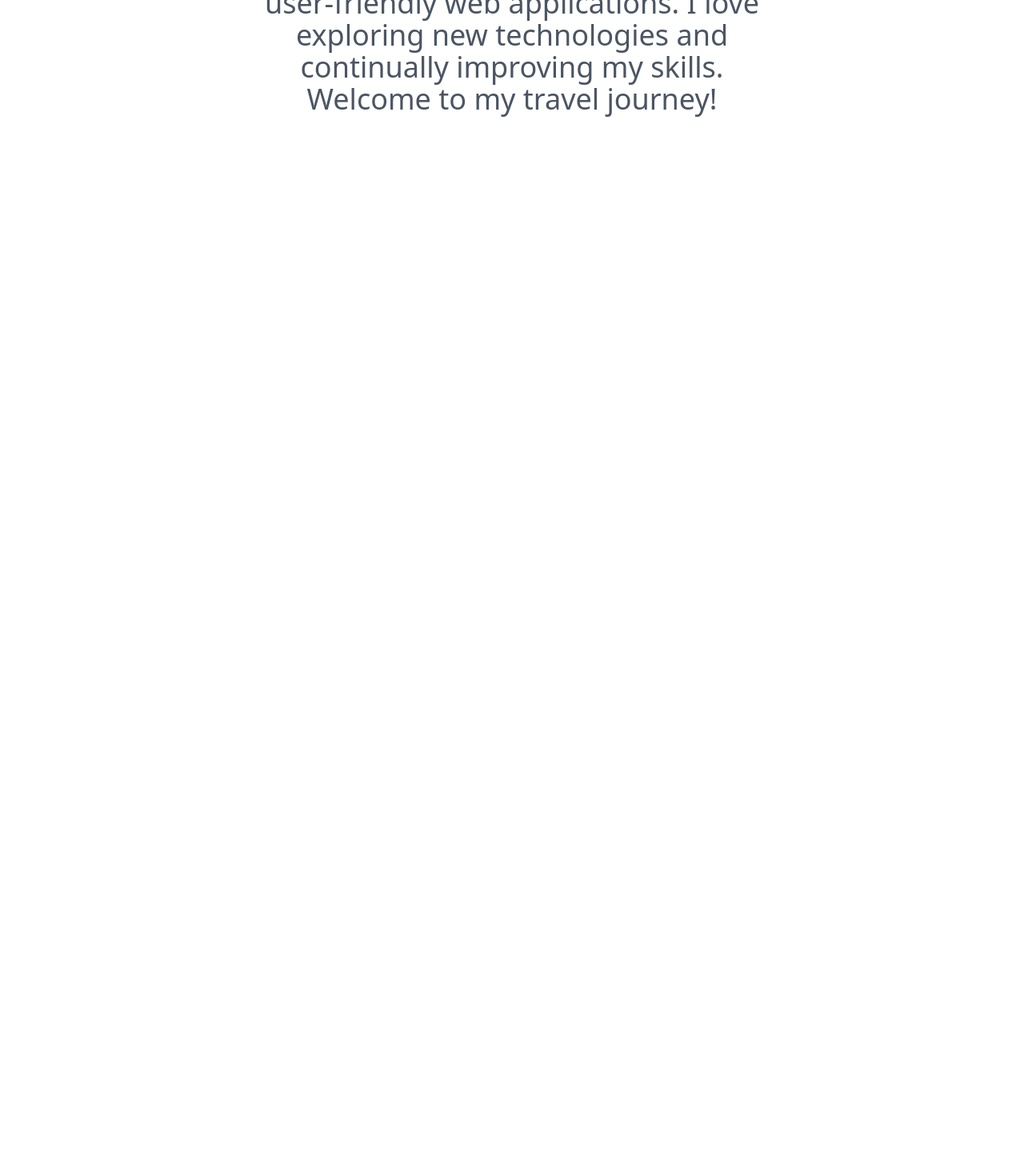
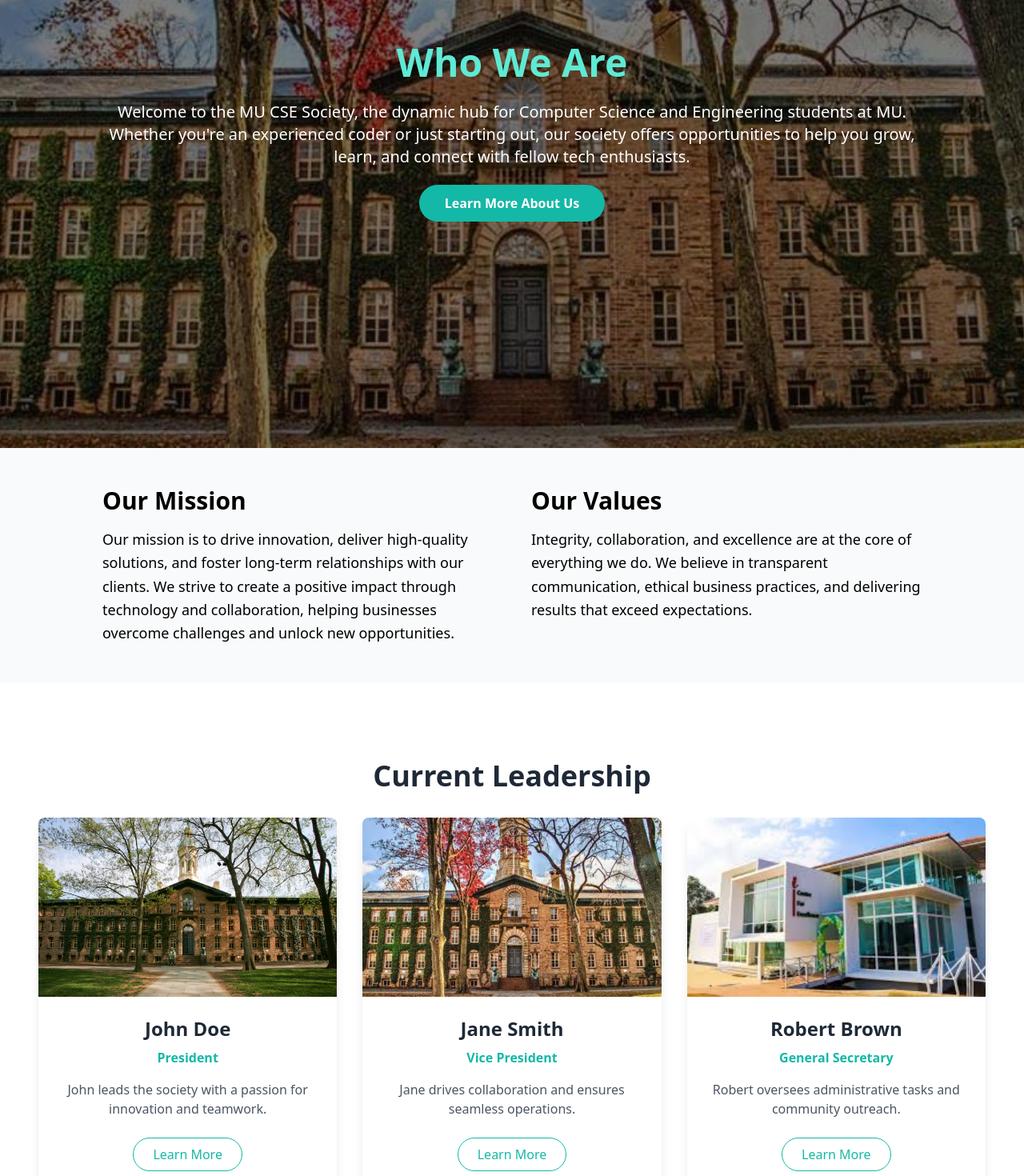
Before and after one commit to Maruf19/society, a React (Create React App) app: page /About in a window 1280 px wide. Shown: the part 320-1790 px from the top of the page at 80% size. Before the commit the page ends 800 px from the top, so only its background shows below. Built offline with nearby package versions, Linux system fonts and the light colour scheme.

Commit message:
updated about section

```diff
--- a/package.json
+++ b/package.json
@@ -9,6 +9,7 @@
     "@testing-library/jest-dom": "^5.17.0",
     "@testing-library/react": "^13.4.0",
     "@testing-library/user-event": "^13.5.0",
+    "framer-motion": "^11.5.4",
     "heroicons-react": "^1.4.1",
     "react": "^18.3.1",
     "react-dom": "^18.3.1",
--- a/src/pages/About.js
+++ b/src/pages/About.js
@@ -1,23 +1,93 @@
 import React from 'react';
+import { motion } from 'framer-motion';
+
+// Import your background image from Assets folder inside Components
+import img from '../components/Assets/11.jpg';
+import img1 from '../components/Assets/22.jpg';
+import img2 from '../components/Assets/mu.jpeg';
+import img3 from '../components/Assets/mu1.jpg';
+import Footer from '../components/Footer';
 import Navbar from '../components/Navbar';
+import Leadership from './Leader';
 
-function About() {
+// Sample team data
+const team = [
+  {
+    name: 'John Doe',
+    role: 'CEO & Founder',
+    image: img1,
+  },
+  {
+    name: 'Jane Smith',
+    role: 'CTO',
+    image: img2,
+  },
+  {
+    name: 'Robert Brown',
+    role: 'Chief Designer',
+    image: img3,
+  },
+];
+
+const cardVariants = {
+  hidden: { opacity: 0, scale: 0.8 },
+  visible: { opacity: 1, scale: 1, transition: { duration: 0.5 } },
+};
+
+const AboutUs = () => {
   return (
     <>
-    <Navbar/>
-      <section className="bg-black-100 py-12">
-  <div class="container mx-auto px-4">
-    <div class="text-center">
-      <h2 class="text-4xl font-bold text-red-500 bg-red-800 mb-4">About Me</h2>
-      <p class="text-4xl text-gray-600 max-w-2xl mx-auto">
-        Hello! I'm Maruf, a passionate full stack developer and programmer with experience in building responsive and user-friendly web applications. I love exploring new technologies and continually improving my skills. Welcome to my travel journey!
-      </p>
-    </div>
+      <Navbar />
 
-  </div>
-</section>
-</>
+      {/* Background Section */}
+      <section className="relative py-20 flex items-center justify-center min-h-screen">
+        {/* Background Image */}
+        <div className="absolute inset-0">
+          <img src={img} alt="background" className="object-cover h-full w-full" />
+        </div>
+        {/* Overlay */}
+        <div className="absolute inset-0 bg-black opacity-50"></div>
+        {/* Content */}
+        <div className="relative z-10 container mx-auto px-6 text-center">
+          <h1 className="text-4xl lg:text-5xl font-extrabold text-teal-300 mb-6">
+            Who We Are
+          </h1>
+          <p className="text-white text-lg lg:text-xl mb-8 px-4 lg:px-24">
+            Welcome to the MU CSE Society, the dynamic hub for Computer Science and Engineering students at MU. Whether you're an experienced coder or just starting out, our society offers opportunities to help you grow, learn, and connect with fellow tech enthusiasts.
+          </p>
+          <a
+            href="/about"
+            className="bg-teal-500 text-white font-bold py-3 px-8 rounded-full hover:bg-teal-400 transition duration-300"
+          >
+            Learn More About Us
+          </a>
+        </div>
+      </section>
+
+      {/* Mission and Values Section */}
+      <section className="mb-12 text-black px-6 lg:px-24 py-12 bg-gray-50">
+        <div className="max-w-5xl mx-auto grid grid-cols-1 md:grid-cols-2 gap-12">
+          <div>
+            <h2 className="text-3xl font-semibold mb-4">Our Mission</h2>
+            <p className="leading-relaxed text-lg">
+              Our mission is to drive innovation, deliver high-quality solutions, and foster long-term relationships with our clients. We strive to create a positive impact through technology and collaboration, helping businesses overcome challenges and unlock new opportunities.
+            </p>
+          </div>
+          <div>
+            <h2 className="text-3xl font-semibold mb-4">Our Values</h2>
+            <p className="leading-relaxed text-lg">
+              Integrity, collaboration, and excellence are at the core of everything we do. We believe in transparent communication, ethical business practices, and delivering results that exceed expectations.
+            </p>
+          </div>
+        </div>
+      </section>
+
+      {/* Team Section */}
+      <Leadership/>
+
+      <Footer />
+    </>
   );
-}
+};
 
-export default About;
+export default AboutUs;
--- a/src/pages/Home.js
+++ b/src/pages/Home.js
@@ -37,7 +37,7 @@ function Home() {
     </section>
 
     <Galley/>
-    <Leader/>
+    {/* <Leader/> */}
     <Footer/>
     </>
   );
--- a/src/pages/Leader.js
+++ b/src/pages/Leader.js
@@ -1,7 +1,9 @@
 import React from 'react';
-import img from '../components/Assets/22.jpg'
-import img1 from '../components/Assets/11.jpg'
-import img2 from '../components/Assets/mu.jpeg'
+import { motion } from 'framer-motion'; // Import Framer Motion for animations
+import img from '../components/Assets/22.jpg';
+import img1 from '../components/Assets/11.jpg';
+import img2 from '../components/Assets/mu.jpeg';
+
 // Sample data for President, VP, and GS
 const leaders = [
   {
@@ -27,27 +29,47 @@ const leaders = [
   },
 ];
 
+const cardVariants = {
+  hidden: { opacity: 0, scale: 0.9 },
+  visible: { opacity: 1, scale: 1, transition: { duration: 0.5 } },
+};
+
 const Leadership = () => {
   return (
-    <div className="container mx-auto p-4">
-      <h1 className="text-4xl font-bold text-center mb-8">Current Leadership</h1>
-      <div className="grid grid-cols-1 md:grid-cols-3 gap-8">
+    <div className="container mx-auto p-4 lg:p-12">
+      <h1 className="text-4xl font-extrabold text-center mb-8 text-gray-800">Current Leadership</h1>
+
+      <div className="grid grid-cols-1 sm:grid-cols-2 lg:grid-cols-3 gap-8">
         {leaders.map((leader) => (
-          <div key={leader.id} className="bg-white shadow-lg rounded-lg overflow-hidden hover:shadow-xl transition-shadow duration-300">
+          <motion.div
+            key={leader.id}
+            className="bg-white shadow-lg rounded-lg overflow-hidden transform transition-all duration-300 hover:scale-105"
+            initial="hidden"
+            animate="visible"
+            variants={cardVariants}
+            whileHover={{ scale: 1.05 }}
+            whileTap={{ scale: 0.95 }}
+          >
             <img
               className="w-full h-56 object-cover"
               src={leader.image}
               alt={leader.name}
             />
             <div className="p-6 text-center">
-              <h2 className="text-2xl font-bold mb-2">{leader.name}</h2>
-              <p className="text-sm text-gray-500 mb-4">{leader.position}</p>
-              <p className="text-gray-700 mb-4">{leader.description}</p>
-              <button className="text-black border border-black px-6 py-2 rounded-full bg-transparent hover:bg-white hover:text-black transition-all duration-300 ease-in-out">
+              <h2 className="text-2xl font-bold mb-2 text-gray-800">{leader.name}</h2>
+              <p className="text-md text-teal-500 font-semibold mb-4">{leader.position}</p>
+              <p className="text-gray-600 mb-6">{leader.description}</p>
+
+              {/* Button */}
+              <motion.button
+                className="px-6 py-2 border border-teal-500 text-teal-500 rounded-full bg-transparent hover:bg-teal-500 hover:text-white transition-all duration-300 ease-in-out"
+                whileHover={{ scale: 1.1 }}
+                whileTap={{ scale: 0.9 }}
+              >
                 Learn More
-              </button>
+              </motion.button>
             </div>
-          </div>
+          </motion.div>
         ))}
       </div>
     </div>
```
Also changed, not shown: 1 other file (tests, documents, lock files or other folders).
